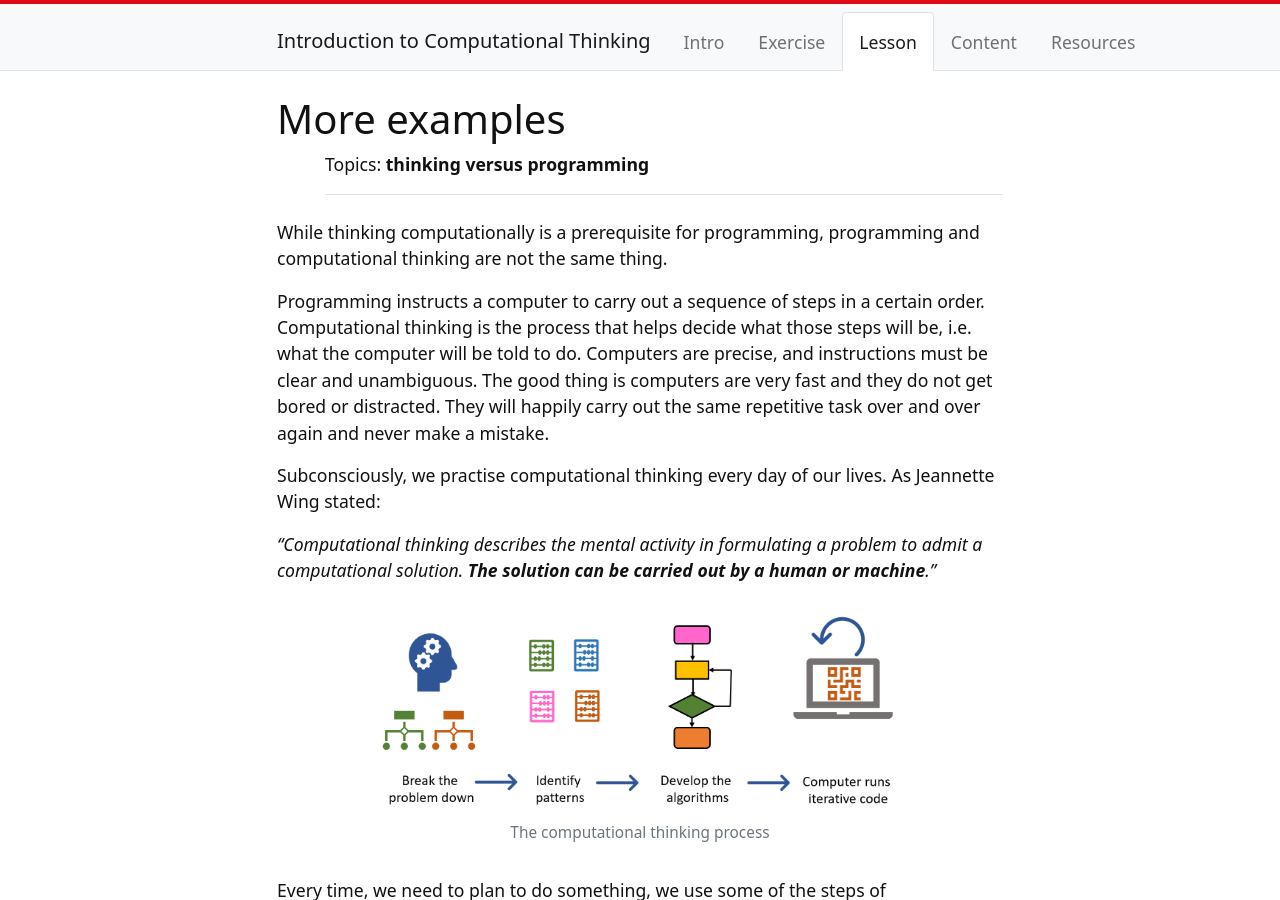
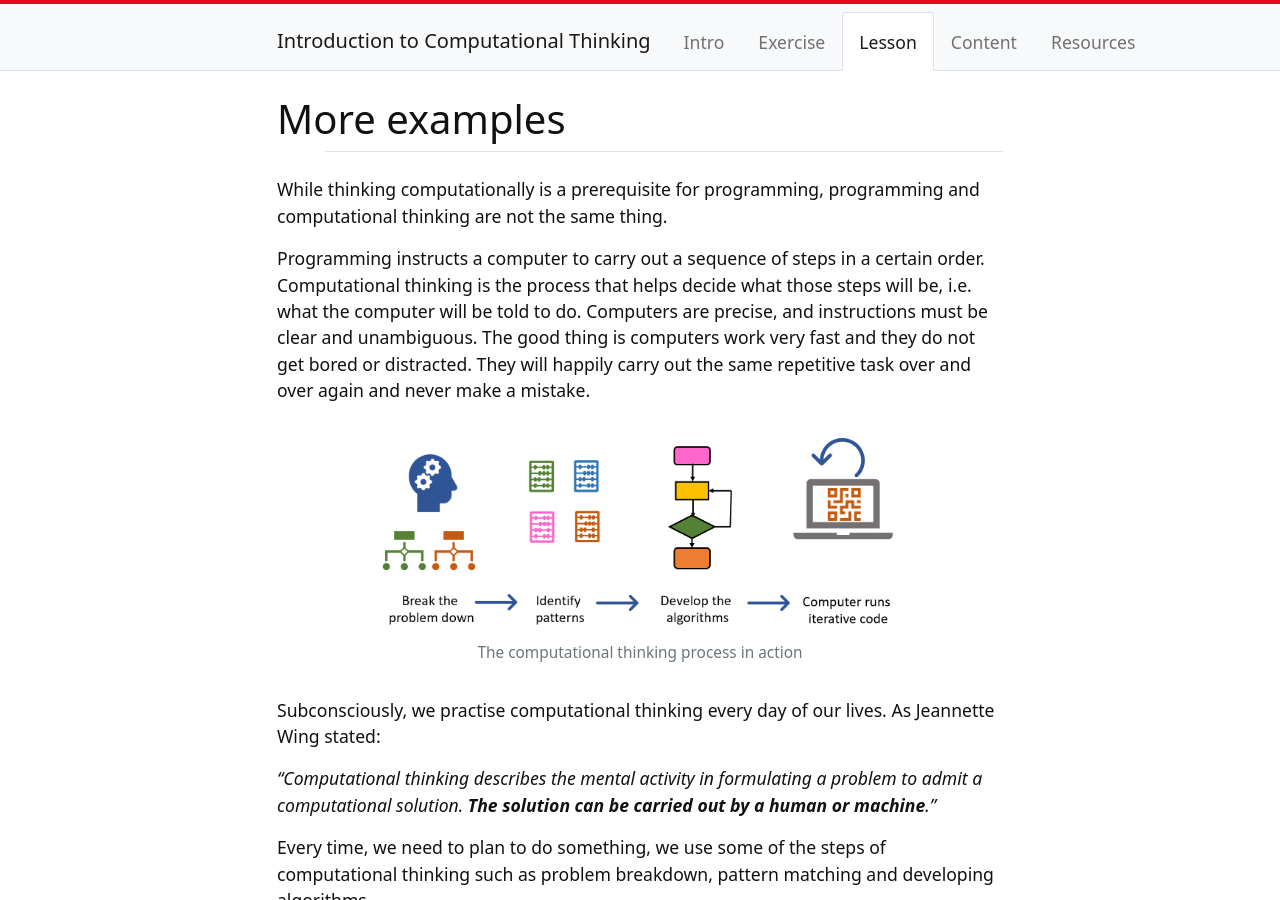
Before and after one commit to weaverbel/intro-computational-thinking, a Jekyll site: the page built from content/2-lesson.md, in a window 1280 px wide and 900 px high. Built offline with Jekyll 4.4.1, drawn with Linux system fonts in a browser that asks for light colours.

Commit message:
Update 2-lesson.md
move the image upwards

```diff
--- a/content/2-lesson.md
+++ b/content/2-lesson.md
@@ -1,18 +1,17 @@
 ---
 title: More examples
 nav: Lesson
-topics: thinking versus programming
 ---
 
 While thinking computationally is a prerequisite for programming, programming and computational thinking are not the same thing.
 
-Programming instructs a computer to carry out a sequence of steps in a certain order. Computational thinking is the process that helps decide what those steps will be, i.e.  what the computer will be told to do. Computers are precise, and instructions must be clear and unambiguous. The good thing is computers are very fast and they do not get bored or distracted. They will happily carry out the same repetitive task over and over again and never make a mistake.
+Programming instructs a computer to carry out a sequence of steps in a certain order. Computational thinking is the process that helps decide what those steps will be, i.e.  what the computer will be told to do. Computers are precise, and instructions must be clear and unambiguous. The good thing is computers work very fast and they do not get bored or distracted. They will happily carry out the same repetitive task over and over again and never make a mistake.
+
+{% include figure.html img="proc-diagram.png" alt="Computational thinking at work" caption="The computational thinking process in action" width="75%" %}
 
 Subconsciously, we practise computational thinking every day of our lives. As Jeannette Wing stated:
 
 *"Computational thinking describes the mental activity in formulating a problem to admit a computational solution. **The solution can be carried out by a human or machine**."*
-
-{% include figure.html img="proc-diagram.png" alt="Computational thinking at work" caption="The computational thinking process" width="75%" %}
 
 Every time, we need to plan to do something, we use some of the steps of computational thinking such as problem breakdown, pattern matching and developing algorithms.
 
```
